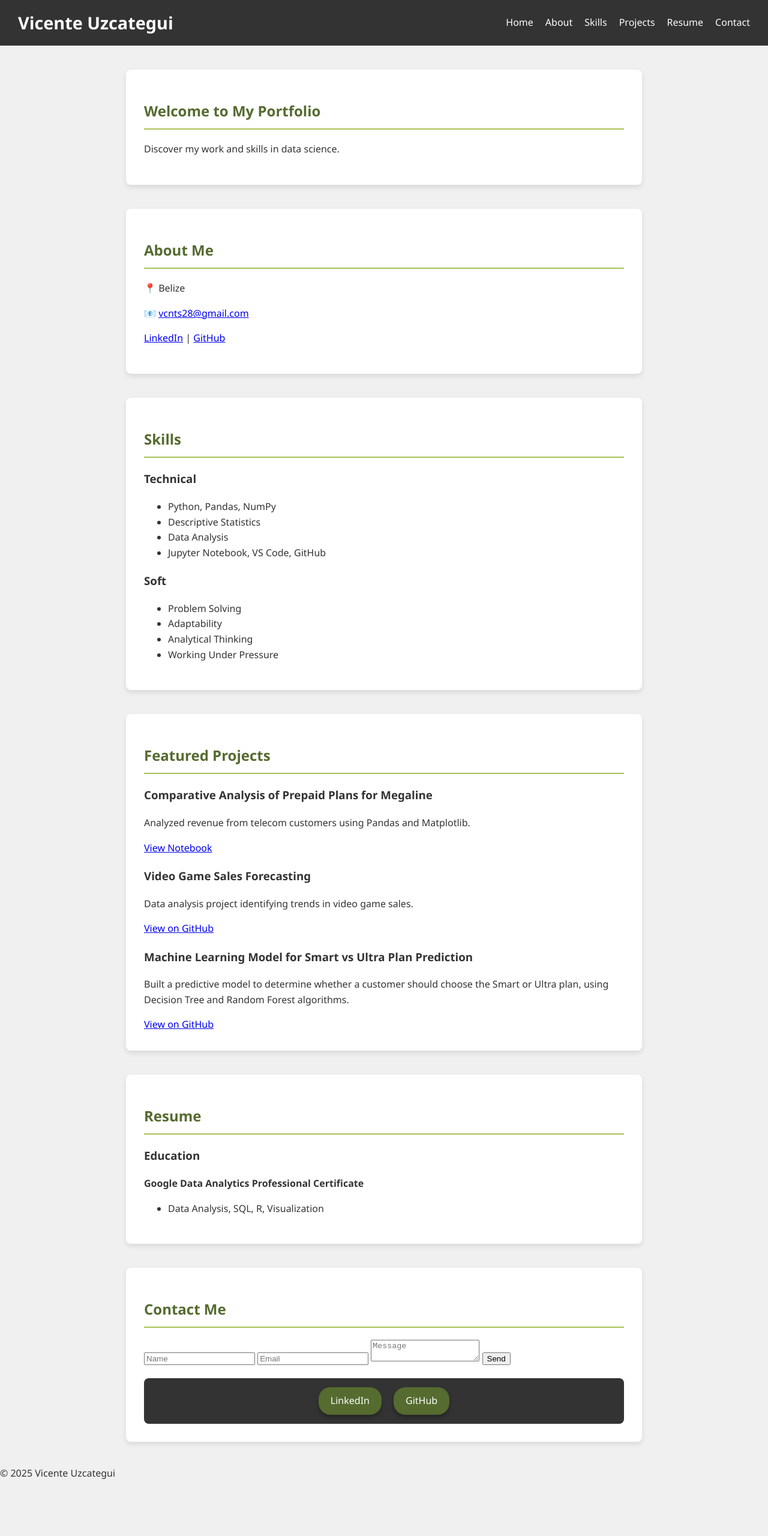
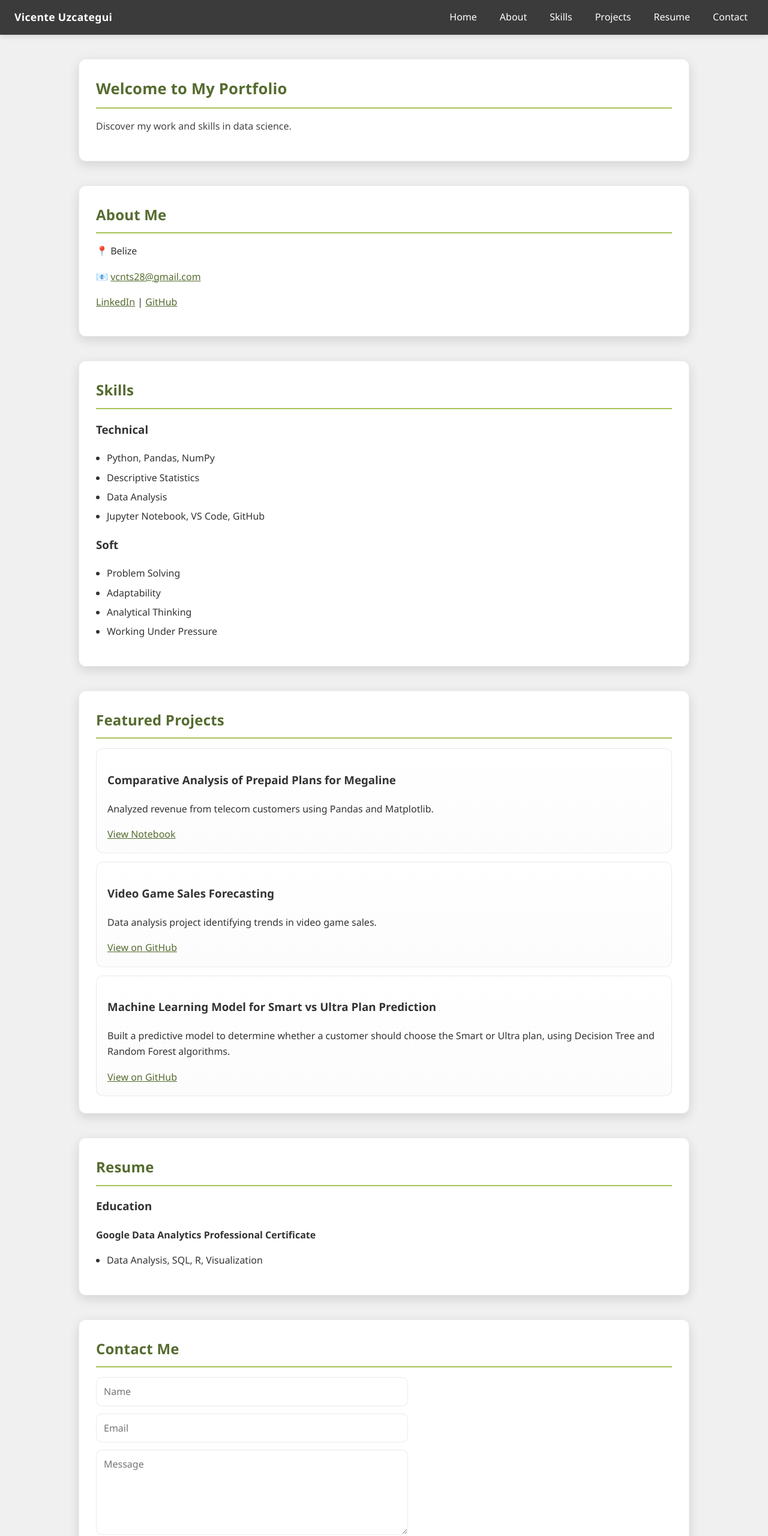
Before and after one commit to Vicenteut/portfolio-website, a website: page index.html in a window 1280 px wide. Shown: the top 2560 px of the page at 60% size. Before the commit the page ends 2484 px from the top, so only its background shows below. Drawn offline with Linux system fonts and the light colour scheme.

Commit message:
UI refresh: improved portfolio styles, added modern cards and responsive enhancements

```diff
--- a/css/styles.css
+++ b/css/styles.css
@@ -1,108 +1,165 @@
-/* Estilos Generales */
-body {
-    font-family: 'Segoe UI', Tahoma, Geneva, Verdana, sans-serif;
-    margin: 0;
-    padding: 0;
-    background-color: #f0f0f0;
-    color: #333;
-    line-height: 1.6;
+/* =========================
+   Design tokens / variables
+   ========================= */
+:root{
+  --bg:#f0f0f0;
+  --text:#333;
+  --panel:#ffffff;
+  --header:#333;
+  --brand:#A8C256;      /* accent */
+  --brand-dark:#556B2F; /* primary */
+  --border:rgba(0,0,0,.08);
+  --shadow:0 6px 18px rgba(0,0,0,.12);
+  --radius:12px;
 }
 
-/* Encabezado principal */
-header {
-    background-color: #333;
-    color: #fff;
-    padding: 15px 30px;
-    display: flex;
-    justify-content: space-between;
-    align-items: center;
-    position: sticky;
-    top: 0;
-    z-index: 10;
+html{scroll-behavior:smooth}
+
+/* =========================
+   Base
+   ========================= */
+body{
+  font-family:'Segoe UI', Tahoma, Geneva, Verdana, sans-serif;
+  margin:0; padding:0;
+  background:var(--bg); color:var(--text);
+  line-height:1.65;
 }
 
-header h1 {
-    font-size: 1.8rem;
-    margin: 0;
+/* Links genéricos */
+a{color:var(--brand-dark)}
+a:hover{color:var(--brand)}
+
+/* =========================
+   Header / Nav
+   ========================= */
+header{
+  position:sticky; top:0; z-index:10;
+  background:rgba(51,51,51,.96); /* leve transparencia queda elegante */
+  color:#fff;
+  padding:14px 24px;
+  display:flex; justify-content:space-between; align-items:center;
+  border-bottom:1px solid rgba(255,255,255,.06);
+  backdrop-filter:saturate(140%) blur(6px);
+  box-shadow:0 2px 10px rgba(0,0,0,.12);
+}
+header h1{font-size:1.1rem; margin:0; letter-spacing:.3px}
+
+nav ul{
+  list-style:none; margin:0; padding:0; display:flex; gap:18px;
+}
+nav a{
+  color:#fff; text-decoration:none;
+  padding:8px 10px; border-radius:10px; transition:background .2s ease, color .2s ease;
+}
+nav a:hover{background:rgba(255,255,255,.06); color:#fff}
+
+/* =========================
+   Secciones / Cards
+   ========================= */
+section{
+  max-width:960px; /* + ancho para respirar */
+  margin:40px auto;
+  background:var(--panel);
+  padding:28px;
+  border-radius:var(--radius);
+  box-shadow:var(--shadow);
+  border:1px solid var(--border);
 }
 
-nav ul {
-    list-style: none;
-    padding: 0;
-    margin: 0;
-    display: flex;
+section h2{
+  margin:0 0 16px 0;
+  padding-bottom:10px;
+  border-bottom:2px solid var(--brand);
+  color:var(--brand-dark);
+  letter-spacing:.2px;
 }
 
-nav ul li {
-    margin-left: 20px;
+/* Lista con bullets más prolijos */
+section ul{padding-left:18px}
+section li{margin:6px 0}
+
+/* =========================
+   HERO
+   ========================= */
+#hero h2{font-size:1.6rem}
+#hero p{margin:.25rem 0 1rem 0; color:#444}
+.cta{display:flex; gap:12px; flex-wrap:wrap; margin-top:.25rem}
+.btn{
+  display:inline-block; text-decoration:none; cursor:pointer;
+  padding:10px 16px; border-radius:999px; font-weight:600;
+  background:var(--brand); color:#1a1a1a; border:1px solid rgba(0,0,0,.05);
+  transition:transform .15s ease, filter .15s ease, box-shadow .15s ease;
+  box-shadow:0 4px 10px rgba(168,194,86,.25);
+}
+.btn:hover{transform:translateY(-2px); filter:brightness(.98)}
+.btn.ghost{
+  background:transparent; color:var(--text); border:1px solid var(--border);
+  box-shadow:none;
 }
 
-nav ul li a {
-    color: #fff;
-    text-decoration: none;
-    transition: color 0.3s;
+/* =========================
+   Projects
+   ========================= */
+.project-card{
+  border:1px solid var(--border);
+  border-radius:var(--radius);
+  padding:18px;
+  background:linear-gradient(180deg, #ffffff 0%, #fcfcfc 100%);
+  transition:transform .18s ease, box-shadow .18s ease, border-color .18s ease;
+}
+.project-card + .project-card{margin-top:14px}
+.project-card:hover{
+  transform:translateY(-3px);
+  box-shadow:0 10px 26px rgba(0,0,0,.12);
+  border-color:rgba(0,0,0,.12);
 }
 
-nav ul li a:hover {
-    color: #A8C256;
+/* Pequeños chips para tecnologías */
+.tags{display:flex; gap:8px; list-style:none; padding:0; margin:8px 0 4px 0; flex-wrap:wrap}
+.tags li{
+  font-size:.85rem; color:#2a2f27; background:#eef3e0; border:1px solid #e3ebcc;
+  padding:4px 10px; border-radius:999px;
 }
 
-/* Secciones principales */
-section {
-    max-width: 800px;
-    margin: 40px auto;
-    background: #ffffff;
-    padding: 30px;
-    border-radius: 8px;
-    box-shadow: 0 4px 8px rgba(0,0,0,0.1);
+/* Enlaces dentro de tarjetas */
+.link{color:var(--brand-dark); text-decoration:none; border-bottom:1px dashed #c6d89a}
+.link:hover{color:#2a2f27; border-bottom-color:#2a2f27}
+
+/* =========================
+   Contact
+   ========================= */
+form{display:grid; gap:12px; max-width:520px}
+input, textarea, button{
+  font:inherit; padding:10px 12px; border-radius:10px;
+  border:1px solid var(--border); background:#fff; color:var(--text);
 }
+textarea{min-height:120px; resize:vertical}
+button{
+  background:var(--brand-dark); color:#fff; border:none; font-weight:600;
+  box-shadow:0 6px 14px rgba(85,107,47,.25); cursor:pointer;
+}
+button:hover{filter:brightness(1.05)}
 
-section h2 {
-    border-bottom: 2px solid #A8C256;
-    padding-bottom: 10px;
-    margin-bottom: 20px;
-    color: #556B2F;
+/* Botones sociales (tu bloque original, retocado) */
+.contact-buttons{
+  display:flex; justify-content:center; gap:12px;
+  background-color:#333; padding:15px; border-radius:10px; margin-top:20px;
 }
+.contact-buttons a{
+  display:inline-block; background-color:var(--brand-dark); color:#fff;
+  padding:10px 18px; text-decoration:none; border-radius:999px;
+  box-shadow:0 4px 10px rgba(0,0,0,.25);
+  transition:transform .15s ease, background-color .2s ease;
+}
+.contact-buttons a:hover{background-color:var(--brand); transform:translateY(-2px)}
 
-/* Contact Buttons */
-.contact-buttons {
-    display: flex;
-    justify-content: center;
-    background-color: #333;
-    padding: 15px;
-    border-radius: 8px;
-    margin-top: 20px;
+/* =========================
+   Responsive
+   ========================= */
+@media (max-width: 900px){
+  section{margin:28px 14px; padding:22px}
 }
-
-.contact-buttons a {
-    display: inline-block;
-    background-color: #556B2F;
-    color: #fff;
-    padding: 10px 20px;
-    margin: 0 10px;
-    text-decoration: none;
-    border-radius: 20px;
-    box-shadow: 0 4px 6px rgba(0,0,0,0.3);
-    transition: background-color 0.3s, transform 0.3s;
+@media (max-width: 768px){
+  header{flex-direction:column; text-align:center; gap:8px; padding:12px 16px}
+  nav ul{flex-wrap:wrap; justify-content:center}
 }
-
-.contact-buttons a:hover {
-    background-color: #A8C256;
-    transform: translateY(-3px);
-}
-
-/* Responsive Design */
-@media (max-width: 768px) {
-    header {
-        flex-direction: column;
-        text-align: center;
-    }
-
-    nav ul {
-        margin-top: 10px;
-    }
-
-    nav ul li {
-        margin: 5px;
-    }
-}
```
